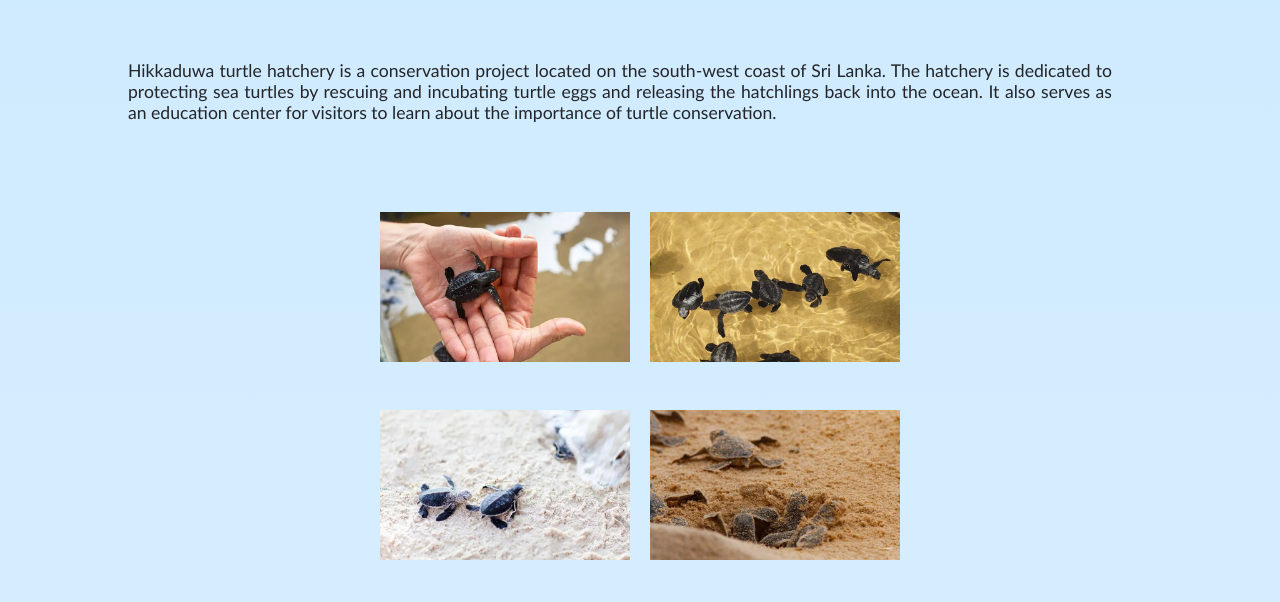
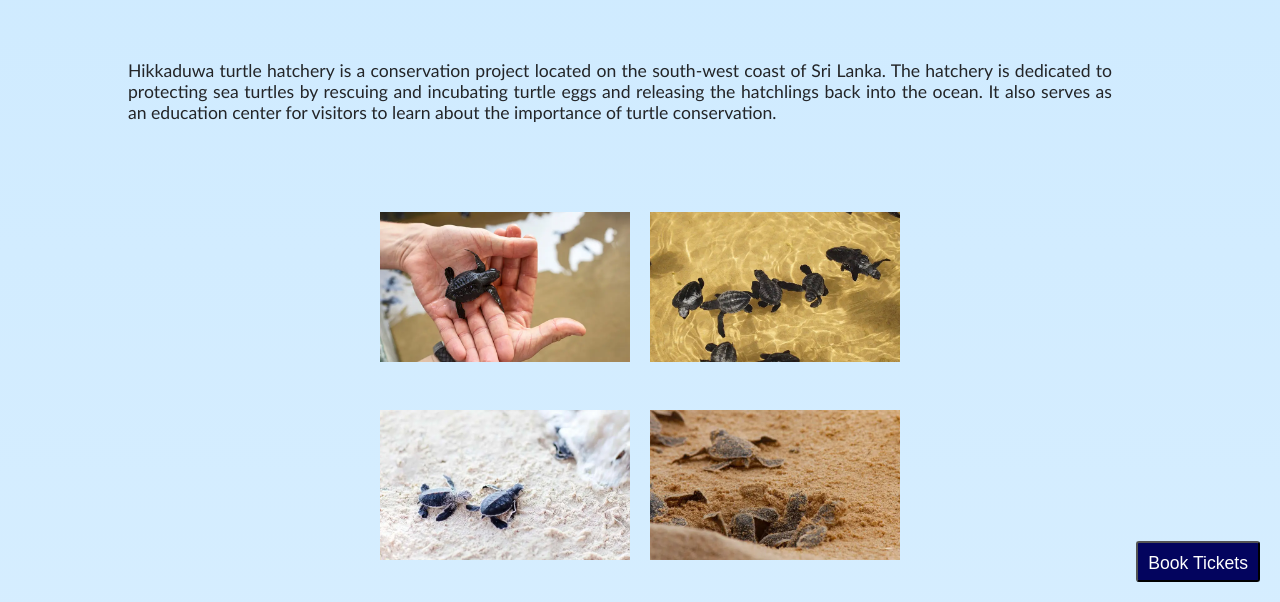
Before and after one commit to tehaandev/turtles-lk, a plain HTML site: page hikkaduwa.html in a window 1280 px wide. Shown: the part 198-800 px from the top of the page. Drawn offline with Linux system fonts and the light colour scheme.

Commit message:
edited book ticket button

```diff
--- a/CSS/style.css
+++ b/CSS/style.css
@@ -666,3 +666,25 @@ DISPLAY WIDTH <= 600PX
         border: #03045E solid 2px;
     }
 }
+
+#bookTicketsBtn {
+    position: fixed;
+    bottom: 0;
+    right: 0;
+    margin: 20px;
+    padding: 10px;
+    background-color: #03045E;
+    color: #fff;
+    font-size: 1em;
+    border-radius: 3px;
+    width: auto;
+    height: 41px;
+    transition:200ms ease-in-out;
+    margin-top: 3vh;
+    z-index: 999;
+}
+
+#bookTicketsBtn:hover {
+    background-color: #0047ab;
+    transition:200ms ease-in-out;
+}
--- a/hikkaduwa.html
+++ b/hikkaduwa.html
@@ -54,7 +54,7 @@
         </div>
         <iframe class="map center" src="https://www.google.com/maps/embed?pb=!1m18!1m12!1m3!1d3966.7516178604737!2d80.08787647494152!3d6.164009293823208!2m3!1f0!2f0!3f0!3m2!1i1024!2i768!4f13.1!3m3!1m2!1s0x3ae182a9ecb0c635%3A0xbd3561821dfbe76b!2sSea%20Turtle%20Hatchery%20%26%20Rescue%20Center!5e0!3m2!1sen!2slk!4v1683295326896!5m2!1sen!2slk" width="400" height="300" style="border:0;" allowfullscreen="" loading="lazy" referrerpolicy="no-referrer-when-downgrade"></iframe>
 
-        <button class="center"><a href="/tickets/tickets.html" target="_blank" rel="noopener noreferrer">Book Tickets</a></button>
+        <button class="center" id="bookTicketsBtn"><a href="/tickets/tickets.html" target="_blank" rel="noopener noreferrer">Book Tickets</a></button>
 
         <!-- Default -->
         <a href="#toTheTop"><img src="media/arrow-up.webp" alt="" class="top-button"></a>
```
